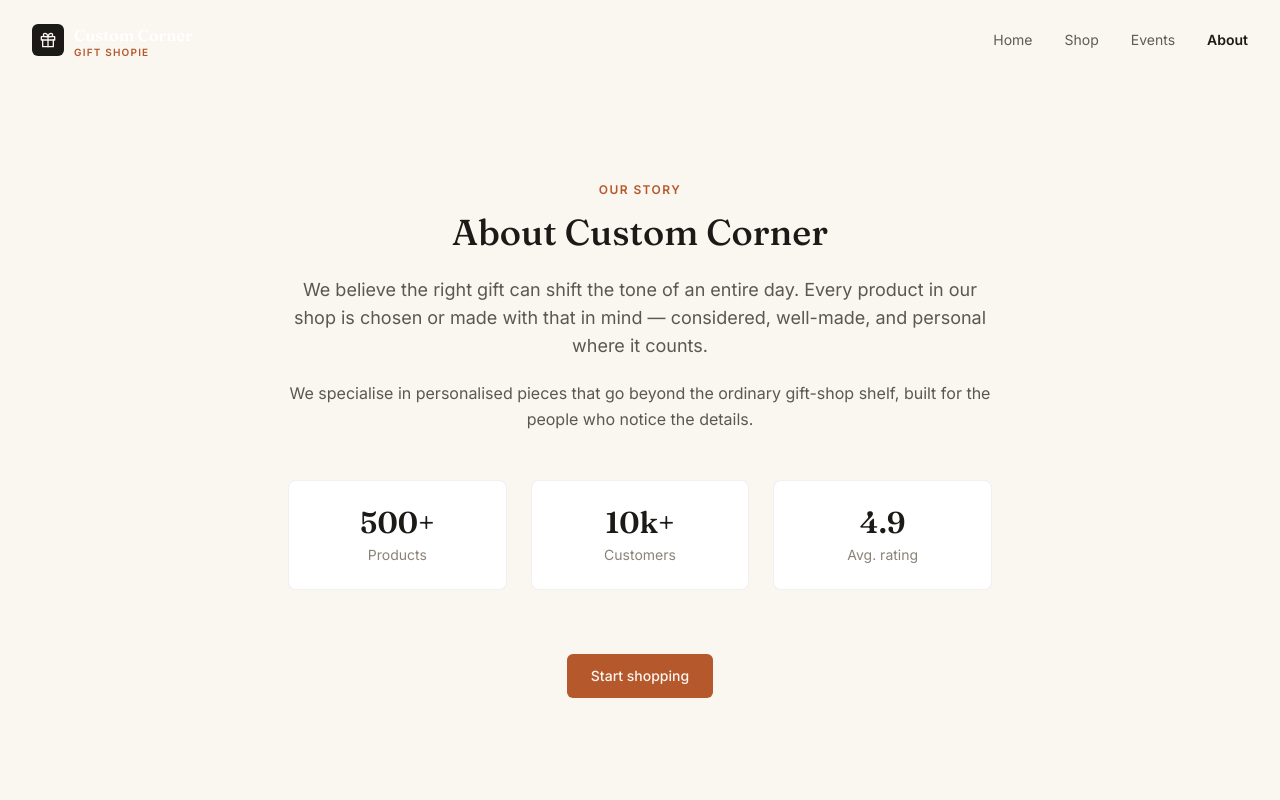
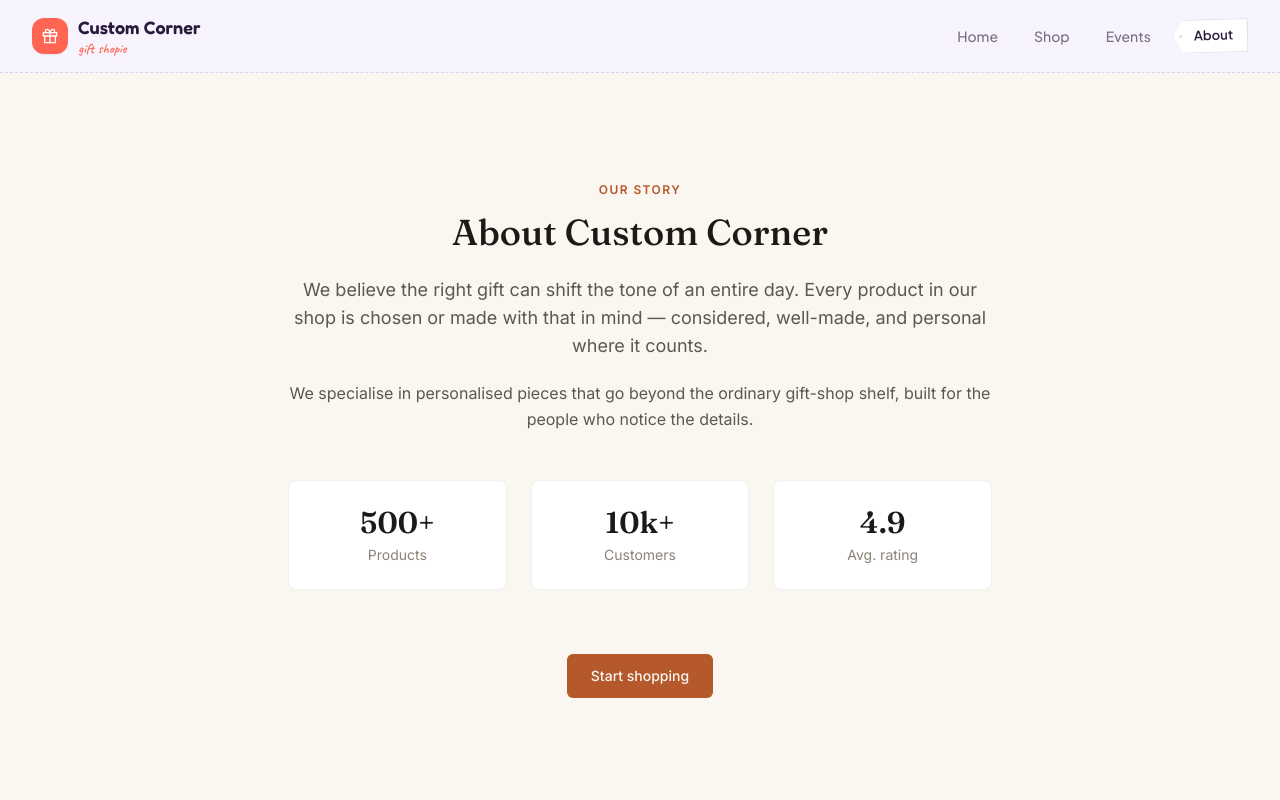
Before and after one commit to PYTHON09-ux/giftshop, a React (Vite) app in the folder frontend/: page /about in a window 1280 px wide. Shown: the top 800 px of the page. Built offline with nearby package versions, Linux system fonts and the light colour scheme.

Commit message:
Enhance Navbar component with improved styling, animations, and search functionality

```diff
--- a/frontend/src/components/Navbar.jsx
+++ b/frontend/src/components/Navbar.jsx
@@ -1,6 +1,51 @@
 import { useState, useEffect } from 'react';
 import { Link, useLocation, useNavigate } from 'react-router-dom';
-import { FiMenu, FiX, FiSearch, FiGift } from 'react-icons/fi';
+import { FiMenu, FiX, FiSearch, FiGift, FiArrowRight } from 'react-icons/fi';
+
+/* ── Same tokens as HomePage.jsx — consider moving these to a shared
+   theme.js and importing in both places once you're happy with the look. ── */
+const C = {
+  canvas: '#F7F3FF',
+  ink: '#2A1B3D',
+  inkSoft: 'rgba(42,27,61,0.62)',
+  line: 'rgba(42,27,61,0.14)',
+  coral: '#FF6552',
+  mustard: '#FFC93C',
+  teal: '#2FA695',
+  pink: '#FF8FB0',
+};
+const F_DISPLAY = "'Fredoka', sans-serif";
+const F_HAND = "'Caveat', cursive";
+const F_BODY = "'Plus Jakarta Sans', sans-serif";
+
+/* Small gift-tag shaped pill, used for the active link + admin button */
+function Tag({ children, as: Comp = 'span', to, bg = '#fff', color = C.ink, rotate = 0, className = '', style = {}, ...rest }) {
+  const El = to ? Link : Comp;
+  return (
+    <El
+      to={to}
+      className={`relative inline-flex items-center gap-1.5 font-semibold whitespace-nowrap select-none ${className}`}
+      style={{
+        background: bg,
+        color,
+        padding: '6px 14px 6px 20px',
+        fontSize: 13,
+        fontFamily: F_BODY,
+        clipPath: 'polygon(11px 0, 100% 0, 100% 100%, 11px 100%, 0 50%)',
+        transform: `rotate(${rotate}deg)`,
+        transition: 'transform 0.2s ease',
+        ...style,
+      }}
+      {...rest}
+    >
+      <span aria-hidden="true" className="absolute rounded-full" style={{
+        left: 4.5, top: '50%', width: 3.5, height: 3.5, transform: 'translateY(-50%)',
+        background: C.canvas, boxShadow: `inset 0 0 0 1px ${C.line}`,
+      }} />
+      {children}
+    </El>
+  );
+}
 
 export default function Navbar() {
   const [open, setOpen] = useState(false);
@@ -11,6 +56,7 @@ export default function Navbar() {
 
   useEffect(() => {
     const fn = () => setScrolled(window.scrollY > 8);
+    fn();
     window.addEventListener('scroll', fn);
     return () => window.removeEventListener('scroll', fn);
   }, []);
@@ -31,48 +77,84 @@ export default function Navbar() {
   };
 
   return (
-    <header className={`fixed top-0 left-0 right-0 z-50 transition-colors duration-200 ${scrolled || open ? 'bg-cream/95 backdrop-blur-sm border-b border-ink/10' : 'bg-transparent'}`}>
+    <header
+      className="fixed top-0 left-0 right-0 z-50 transition-shadow duration-200"
+      style={{
+        fontFamily: F_BODY,
+        background: 'rgba(247,243,255,0.92)',
+        backdropFilter: 'blur(8px)',
+        borderBottom: `1.5px dashed ${C.line}`,
+        boxShadow: scrolled ? '0 6px 18px -10px rgba(42,27,61,0.25)' : 'none',
+      }}
+    >
+      {/* fonts — better moved to index.html once, but included here so the
+          navbar looks right even on pages that don't render HomePage */}
+      <style>{`@import url('https://fonts.googleapis.com/css2?family=Fredoka:wght@500;600;700&family=Caveat:wght@600;700&family=Plus+Jakarta+Sans:wght@400;500;600;700&display=swap');`}</style>
+
       <nav className="max-w-7xl mx-auto container-px">
-        <div className="flex items-center justify-between h-16 md:h-20">
+        <div className="flex items-center justify-between h-16 md:h-[4.5rem]">
           {/* Logo */}
-          <Link to="/" className="flex items-center gap-2.5 shrink-0">
-            <span className="w-8 h-8 bg-ink rounded-md flex items-center justify-center">
-              <FiGift className="text-cream text-base" />
+          <Link to="/" className="flex items-center gap-2.5 shrink-0 group">
+            <span
+              className="w-9 h-9 rounded-xl flex items-center justify-center shrink-0 shadow-sm transition-transform duration-300 group-hover:-rotate-6"
+              style={{ background: C.coral }}
+            >
+              <FiGift className="text-white text-base" />
             </span>
             <span className="flex flex-col leading-none">
-              <span className="font-display font-semibold text-white text-base">Custom Corner</span>
-              <span className="text-rust text-[10px] font-semibold uppercase tracking-wider2">Gift Shopie</span>
+              <span style={{ fontFamily: F_DISPLAY, color: C.ink }} className="font-semibold text-base sm:text-lg">
+                Custom Corner
+              </span>
+              <span style={{ fontFamily: F_HAND, color: C.coral }} className="text-sm -mt-0.5">
+                gift shopie
+              </span>
             </span>
           </Link>
 
           {/* Desktop nav */}
-          <div className="hidden md:flex items-center gap-8">
-            {links.map(l => (
-              <Link key={l.to} to={l.to} className={`nav-link ${location.pathname === l.to ? 'text-ink font-semibold' : ''}`}>
+          <div className="hidden md:flex items-center gap-2">
+            {links.map(l => {
+              const active = location.pathname === l.to;
+              return active ? (
+                <Tag key={l.to} to={l.to} bg="#fff" color={C.ink} rotate={-1.5} className="shadow-sm" style={{ border: `1px solid ${C.line}` }}>
+                  {l.label}
+                </Tag>
+              ) : (
+                <Link
+                  key={l.to}
+                  to={l.to}
+                  className="px-3.5 py-2 text-sm font-medium rounded-full transition-colors"
+                  style={{ color: C.inkSoft }}
+                  onMouseEnter={e => (e.currentTarget.style.color = C.coral)}
+                  onMouseLeave={e => (e.currentTarget.style.color = C.inkSoft)}
+                >
                   {l.label}
                 </Link>
-            ))}
+              );
+            })}
           </div>
 
           {/* Desktop search + admin */}
           {/* <div className="hidden md:flex items-center gap-3">
-            <form onSubmit={handleSearch} className="flex items-center bg-white border border-ink/15 rounded-full pl-3.5 pr-1 py-1 w-56 focus-within:border-rust transition-colors">
-              <FiSearch className="text-stone text-sm shrink-0" />
+            <form onSubmit={handleSearch} className="flex items-center bg-white rounded-full pl-3.5 pr-1 py-1.5 w-56 transition-colors" style={{ border: `1px solid ${C.line}` }}>
+              <FiSearch style={{ color: C.inkSoft }} className="text-sm shrink-0" />
               <input
                 value={searchVal}
                 onChange={e => setSearchVal(e.target.value)}
                 placeholder="Search gifts"
-                className="bg-transparent text-sm text-ink outline-none px-2 w-full placeholder-stone"
+                className="bg-transparent text-sm outline-none px-2 w-full"
+                style={{ color: C.ink, fontFamily: F_BODY }}
               />
             </form>
-            <Link to="/admin" className="btn-outline text-sm py-2 px-4">Admin</Link>
+            <Tag to="/admin" bg={C.ink} color="#fff" rotate={1.5}>Admin</Tag>
           </div> */}
 
           {/* Mobile menu toggle */}
           <button
             onClick={() => setOpen(!open)}
             aria-label={open ? 'Close menu' : 'Open menu'}
-            className="md:hidden w-10 h-10 -mr-2 flex items-center justify-center rounded-md text-ink"
+            className="md:hidden w-10 h-10 -mr-1 flex items-center justify-center rounded-xl transition-colors"
+            style={{ color: '#fff', background: open ? C.ink : C.coral }}
           >
             {open ? <FiX className="text-xl" /> : <FiMenu className="text-xl" />}
           </button>
@@ -81,29 +163,68 @@ export default function Navbar() {
 
       {/* Mobile menu panel */}
       {open && (
-        <div className="md:hidden border-t border-ink/10 bg-cream px-4 sm:px-6 py-5 space-y-5 animate-fade-in">
-          <form onSubmit={handleSearch} className="flex items-center bg-white border border-ink/15 rounded-full pl-3.5 pr-1 py-2">
-            <FiSearch className="text-stone text-sm shrink-0" />
+        <div
+          className="md:hidden px-4 sm:px-6 py-5 space-y-5"
+          style={{
+            background: C.canvas,
+            borderTop: `1.5px dashed ${C.line}`,
+            animation: 'navFadeIn 0.2s ease-out',
+          }}
+        >
+          <form onSubmit={handleSearch} className="flex items-center bg-white rounded-full pl-4 pr-1.5 py-2.5 shadow-sm" style={{ border: `1px solid ${C.line}` }}>
+            <FiSearch style={{ color: C.inkSoft }} className="text-sm shrink-0" />
             <input
               value={searchVal}
               onChange={e => setSearchVal(e.target.value)}
               placeholder="Search gifts"
-              className="bg-transparent text-sm text-ink outline-none px-2 w-full placeholder-stone"
+              className="bg-transparent text-sm outline-none px-2.5 w-full"
+              style={{ color: C.ink, fontFamily: F_BODY }}
             />
+            <button
+              type="submit"
+              aria-label="Search"
+              className="w-8 h-8 rounded-full flex items-center justify-center shrink-0"
+              style={{ background: C.coral, color: '#fff' }}
+            >
+              <FiArrowRight size={14} />
+            </button>
           </form>
+
           <div className="flex flex-col gap-1">
-            {links.map(l => (
+            {links.map((l, i) => {
+              const active = location.pathname === l.to;
+              return (
                 <Link
-                key={l.to} to={l.to}
-                className={`py-2.5 text-base ${location.pathname === l.to ? 'text-ink font-semibold' : 'text-ink/70'}`}
+                  key={l.to}
+                  to={l.to}
+                  className="flex items-center gap-2.5 py-2.5"
+                  style={{ fontFamily: F_BODY }}
+                >
+                  <span
+                    className="w-1.5 h-1.5 rounded-full shrink-0"
+                    style={{ background: active ? C.coral : 'transparent', border: active ? 'none' : `1.5px solid ${C.line}` }}
+                  />
+                  <span
+                    className="text-base"
+                    style={{ color: active ? C.ink : C.inkSoft, fontWeight: active ? 600 : 500 }}
                   >
                     {l.label}
+                  </span>
                 </Link>
-            ))}
+              );
+            })}
           </div>
-          <Link to="/admin" className="btn-outline w-full text-sm">Admin panel</Link>
+
+          <Tag to="/admin" bg={C.ink} color="#fff" rotate={0} className="w-full justify-center"
+            style={{ padding: '13px 22px 13px 30px', fontSize: 14 }}>
+            Admin panel
+          </Tag>
         </div>
       )}
+
+      <style>{`
+        @keyframes navFadeIn { from { opacity: 0; transform: translateY(-6px); } to { opacity: 1; transform: translateY(0); } }
+      `}</style>
     </header>
   );
 }
```
Lines whose indentation alone changed are shown as unchanged.
